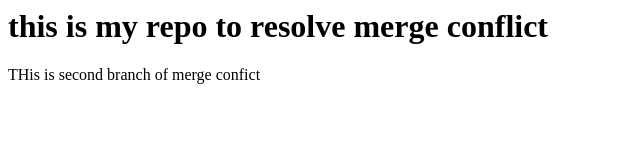
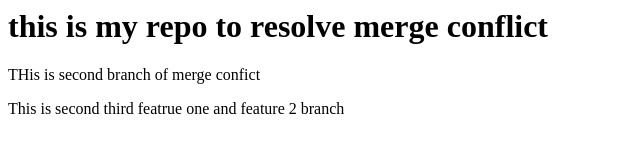
Before and after one commit to Yashjainmessi/Mergeconflictrepo, a plain HTML site: page index.html in a window 1280 px wide. Shown: the whole page, without its empty margins (0-640 px from the left). Drawn offline with Linux system fonts and the light colour scheme.

Commit message:
AddReadme

```diff
--- a/index.html
+++ b/index.html
@@ -1,2 +1,3 @@
 <h1>this is my repo to resolve merge conflict</h1>
 <p>THis is second branch of merge confict</p>
+<p>This is second third featrue one and feature 2 branch</p>
```
Also changed, not shown: 1 other file.
